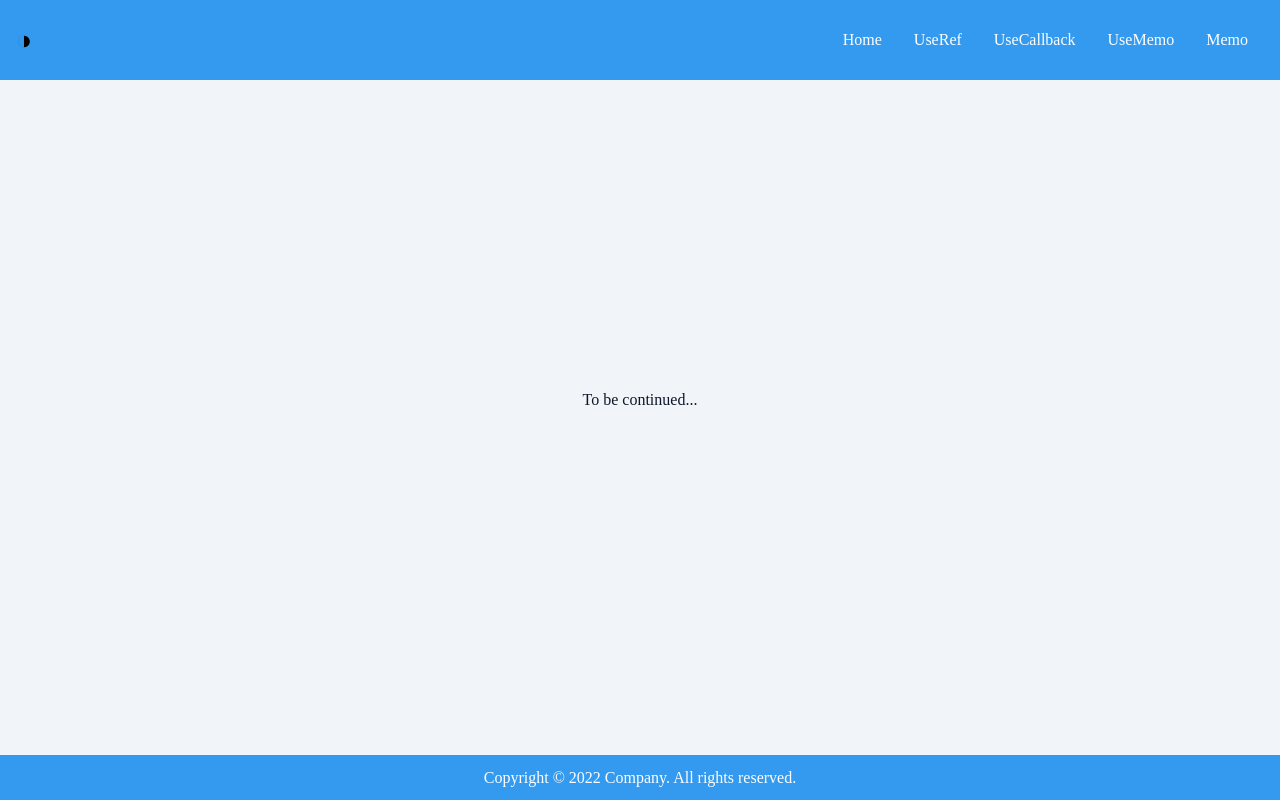
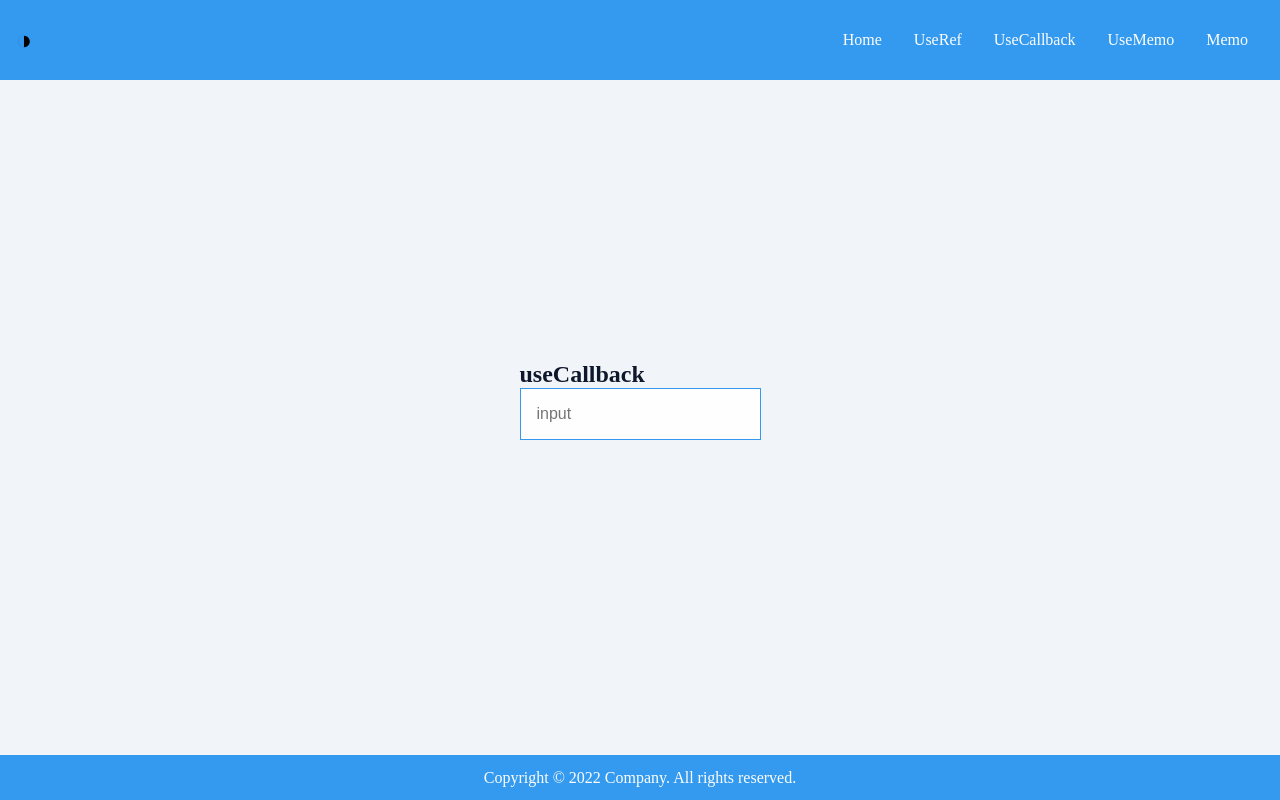
Before and after one commit to wei30172/React-Hooks, a React (Create React App) app: page /useCallback in a window 1280 px wide. Built offline with nearby package versions, Linux system fonts and the light colour scheme.

Commit message:
useCallback page

```diff
--- a/src/pages/UseCallback/UseCallback.jsx
+++ b/src/pages/UseCallback/UseCallback.jsx
@@ -1,7 +1,79 @@
-import React from "react";
+/*
+一、useCallback重要概念: Referential Equality
+(一)什麼是Referential Equality?
+123 === 123 // true
+"React" === "React" // true
+{} === {} // false
+[] === [] // false
+It occupies a different space of memory. (does not have referential equality)
+後兩者(typeof Object)雖然看起來相同，但實際上占用不同的内存空间(不符合eferential equality)。
+
+(二)Memorized Function
+function ff() { return () => "React" }
+const react1 = ff()
+const react2 = ff()
+react1 === react2 // false
+when React re-renders a component it recreates these functions. (does not have referential equality)
+當 React 重新渲染組件時，會重新創建這些函數，即使他們看起來一樣且來源一致(因不符合ferential equality)。
+useCallback return a definition of a memorized function.
+useCallback返回一個memoized function的定義。
+
+二、useCallback使用範例
+
+三、參考資料: https://www.youtube.com/watch?v=FB_kOSHk1DM
+*/
+
+import React, { useState, useEffect, useCallback } from "react";
 
 const UseCallback = () => {
-  return <div className="page-flex">To be continued...</div>;
+  const [userInput, setuserInput] = useState("");
+  const [result, setResult] = useState(0);
+  const [arrResult, setArrResult] = useState([]);
+
+  const [num1] = useState(4);
+  const [num2] = useState(5);
+
+  // const sum = () => num1 + num2;
+  // 在變動state觸發組件re-render時，創造了新的sum function，引發useEffect的運行(sum變動)，執行log。
+
+  const sum = useCallback(() => num1 + num2, [num1, num2]);
+  // 將num1, num2置於dependency array
+  // 即使在Input中輸入資料變動userInput state，也不會再產生新的function，因此也不會引發useEffect的運行。
+
+  useEffect(() => {
+    console.log(`New sum: ${sum()}`);
+    setResult(sum());
+    // React useState 辨識其為相同的 primitive value 因此沒有觸發 endless loop。
+    // 但在邏輯上其造成endless Loop，因為setResult變動state觸發re-render=>創造新sum=>運行useEffect=>變動state=>創造新sum...
+  }, [sum]);
+
+  // const buildArray = () => [num1, num2];
+  // 在變動state觸發組件re-render時，創造了新的buildArray function，引發useEffect的運行(buildArray變動)，執行log。
+
+  const buildArray = useCallback(() => [num1, num2], [num1, num2]);
+  // 將num1, num2置於dependency array
+  // 即使在Input中輸入資料變動userInput state，也不會再產生新的function，因此也不會引發useEffect的運行。
+
+  useEffect(() => {
+    console.log(`New array: ${buildArray()}`);
+    setArrResult(buildArray());
+    // array並非primitive data type，React useState辨識更動後的值不相同，引發無限loop。
+    // ！The endless rendering loop problem.
+  }, [buildArray]);
+
+  return (
+    <main className="page-flex">
+      <section>
+        <h1>useCallback</h1>
+        <input
+          type="text"
+          placeholder="input"
+          value={userInput}
+          onChange={(e) => setuserInput(e.target.value)}
+        />
+      </section>
+    </main>
+  );
 };
 
 export default UseCallback;
```
